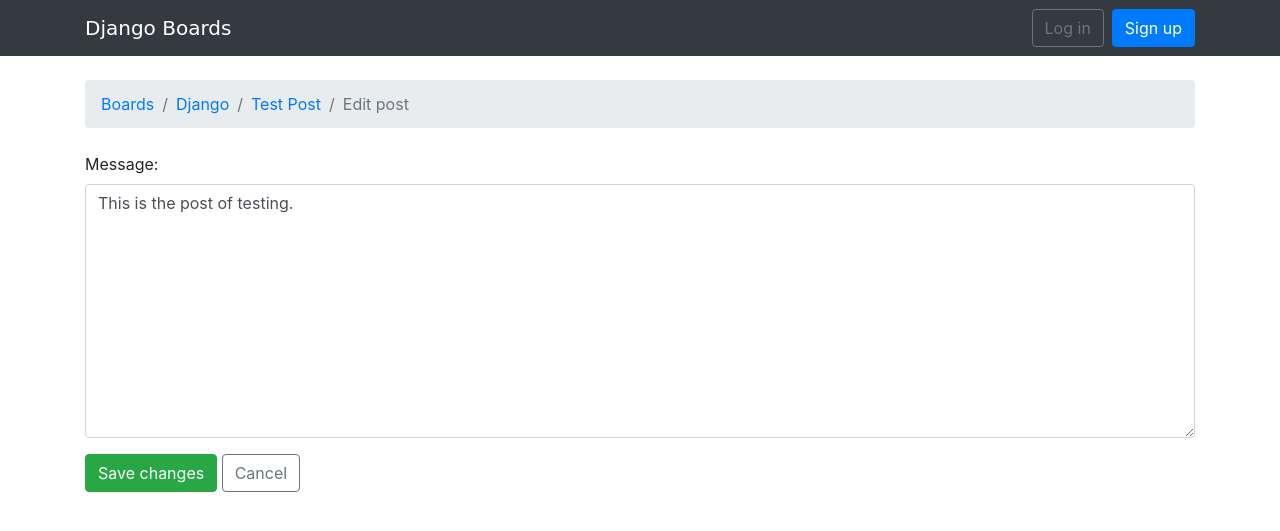
After one commit to joyc/Djangoboards, a Django app: page /boards/1/topics/1/posts/1/edit/ in a window 1280 px wide. The commit adds this page. Shown: the top 531 px of the page. Run offline with Django 3.2, Linux system fonts and the light colour scheme; data comes from the database, SQL or seed files in the repository; both versions use the stored data as it was after the commit; some libraries are stand-ins or nearby versions; some web fonts are replaced.

Commit message:
use GCBV add the edit post func

```diff
--- a/boardproject/boardproject/urls.py
+++ b/boardproject/boardproject/urls.py
@@ -52,6 +52,8 @@ urlpatterns = [
     url(r'^boards/(?P<pk>\d+)/new/$', views.new_topic, name='new_topic'),
     url(r'^boards/(?P<pk>\d+)/topics/(?P<topic_pk>\d+)/$', views.topic_posts, name='topic_posts'),
     url(r'^boards/(?P<pk>\d+)/topics/(?P<topic_pk>\d+)/reply/$', views.reply_topic, name='reply_topic'),
+    url(r'^boards/(?P<pk>\d+)/topics/(?P<topic_pk>\d+)/posts/(?P<post_pk>\d+)/edit/$',
+        views.PostUpdateView.as_view(), name='edit_post'),
     # url(r'^about/$', views.about, name='about'),
     # url(r'^u/(?P<username>[\w.@+-]+)/$', views.user_profile, name='user_profile'),
     url(r'^admin/', admin.site.urls),
--- a/boardproject/boards/views.py
+++ b/boardproject/boards/views.py
@@ -1,4 +1,6 @@
 from django.contrib.auth.models import User
+from django.utils import timezone
+from django.views.generic import UpdateView
 from django.shortcuts import render, redirect, get_object_or_404
 from django.db.models import Count
 from django.contrib.auth.decorators import login_required
@@ -63,3 +65,19 @@ def reply_topic(request, pk, topic_pk):
     else:
         form = PostForm()
     return render(request, 'reply_topic.html', {'topic': topic, 'form': form})
+
+
+# 用 GCBV 来实现编辑帖子的视图
+class PostUpdateView(UpdateView):
+    model = Post
+    fields = ('message', )
+    template_name = 'edit_post.html'
+    pk_url_kwarg = 'post_pk'
+    context_object_name = 'post'
+
+    def form_valid(self, form):
+        post = form.save(commit=False)
+        post.updated_by = self.request.user
+        post.updated_at = timezone.now()
+        post.save()
+        return redirect('topic_posts', pk=post.topic.board.pk, topic_pk=post.topic.pk)
--- /dev/null
+++ b/boardproject/templates/edit_post.html
@@ -0,0 +1,19 @@
+{% extends 'base.html' %}
+
+{% block title %}Edit post{% endblock %}
+
+{% block breadcrumb %}
+  <li class="breadcrumb-item"><a href="{% url 'home' %}">Boards</a></li>
+  <li class="breadcrumb-item"><a href="{% url 'board_topics' post.topic.board.pk %}">{{ post.topic.board.name }}</a></li>
+  <li class="breadcrumb-item"><a href="{% url 'topic_posts' post.topic.board.pk post.topic.pk %}">{{ post.topic.subject }}</a></li>
+  <li class="breadcrumb-item active">Edit post</li>
+{% endblock %}
+
+{% block content %}
+  <form method="post" class="mb-4" novalidate>
+    {% csrf_token %}
+    {% include 'includes/form.html' %}
+    <button type="submit" class="btn btn-success">Save changes</button>
+    <a href="{% url 'topic_posts' post.topic.board.pk post.topic.pk %}" class="btn btn-outline-secondary" role="button">Cancel</a>
+  </form>
+{% endblock %}
--- a/boardproject/templates/topic_posts.html
+++ b/boardproject/templates/topic_posts.html
@@ -38,7 +38,8 @@
             {{ post.message }}
             {% if post.created_by == user %}
               <div class="mt-3">
-                <a href="#" class="btn btn-primary btn-sm" role="button">Edit</a>
+                <a href="{% url 'edit_post' post.topic.board.pk post.topic.pk post.pk %}"
+                   class="btn btn-primary btn-sm" role="button">Edit</a>
               </div>
             {% endif %}
           </div>
```
Also changed, not shown: README.md (renamed from boardproject/README.md), boardproject/db.sqlite3.
